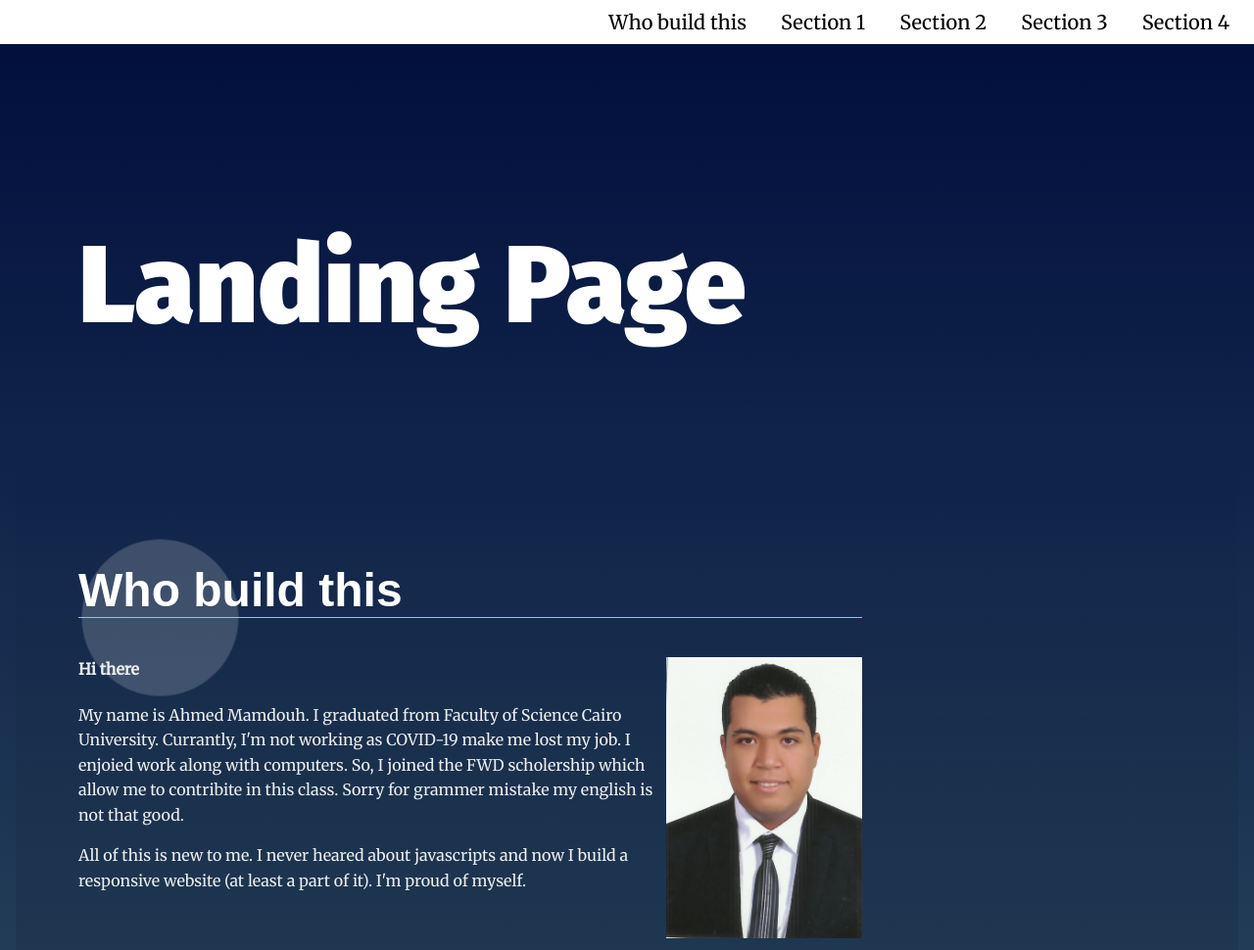
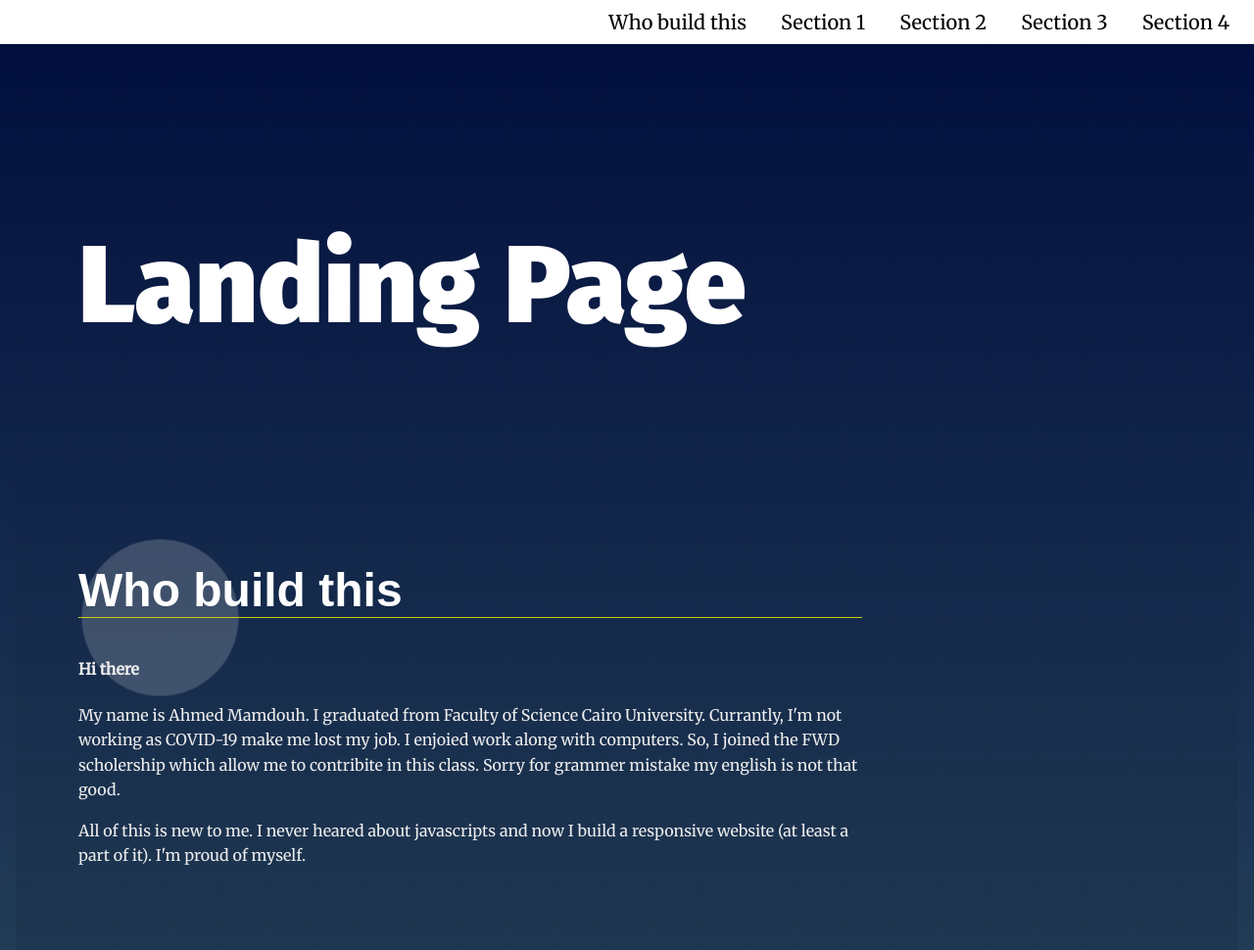
Before and after one commit to Ahmed-M-Osman1/Landing-Page, a plain HTML site: page index.html in a window 1280 px wide. Shown: the top 970 px of the page at 98% size. Drawn offline with Linux system fonts and the light colour scheme.

Commit message:
fix the error "failed to load resources"

```diff
--- a/index.html
+++ b/index.html
@@ -29,7 +29,6 @@
     <section id="section0" data-nav="Who build this" class="your-active-class">
       <div class="landing__container">
         <h2>Who build this</h2>
-        <img style="float: right;" src="/ahm.png" alt="">
         <h4>Hi there</h4>
         <p>My name is Ahmed Mamdouh. I graduated from Faculty of Science Cairo University. Currantly, I'm not working as COVID-19 make me lost my job. I enjoied work along with computers. So, I joined the FWD scholership which allow me to contribite in this class. Sorry for grammer mistake my english is not that good.</p>
         <p>All of this is new to me. I never heared about javascripts and now I build a responsive website (at least a part of it). I'm proud of myself.</p>
```
